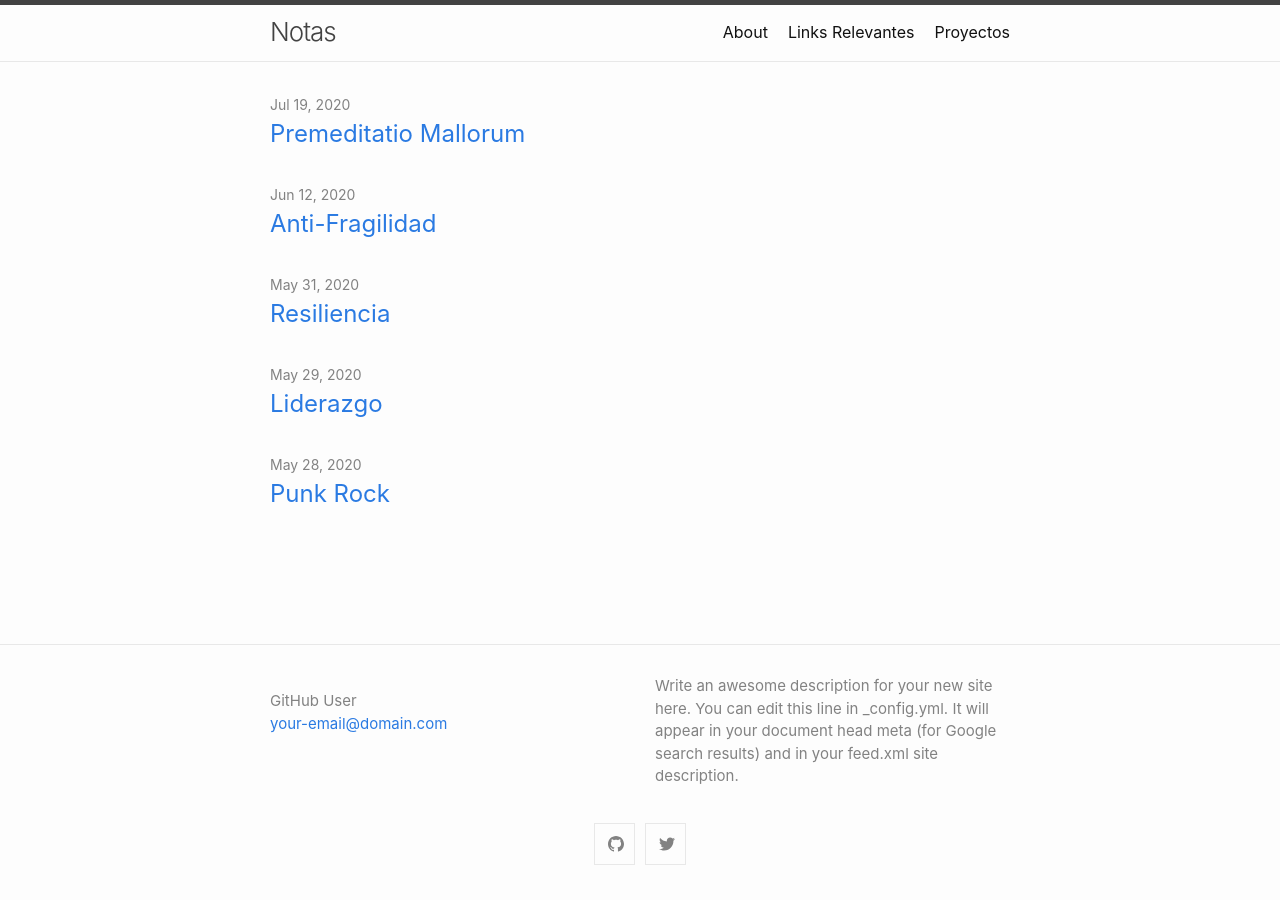
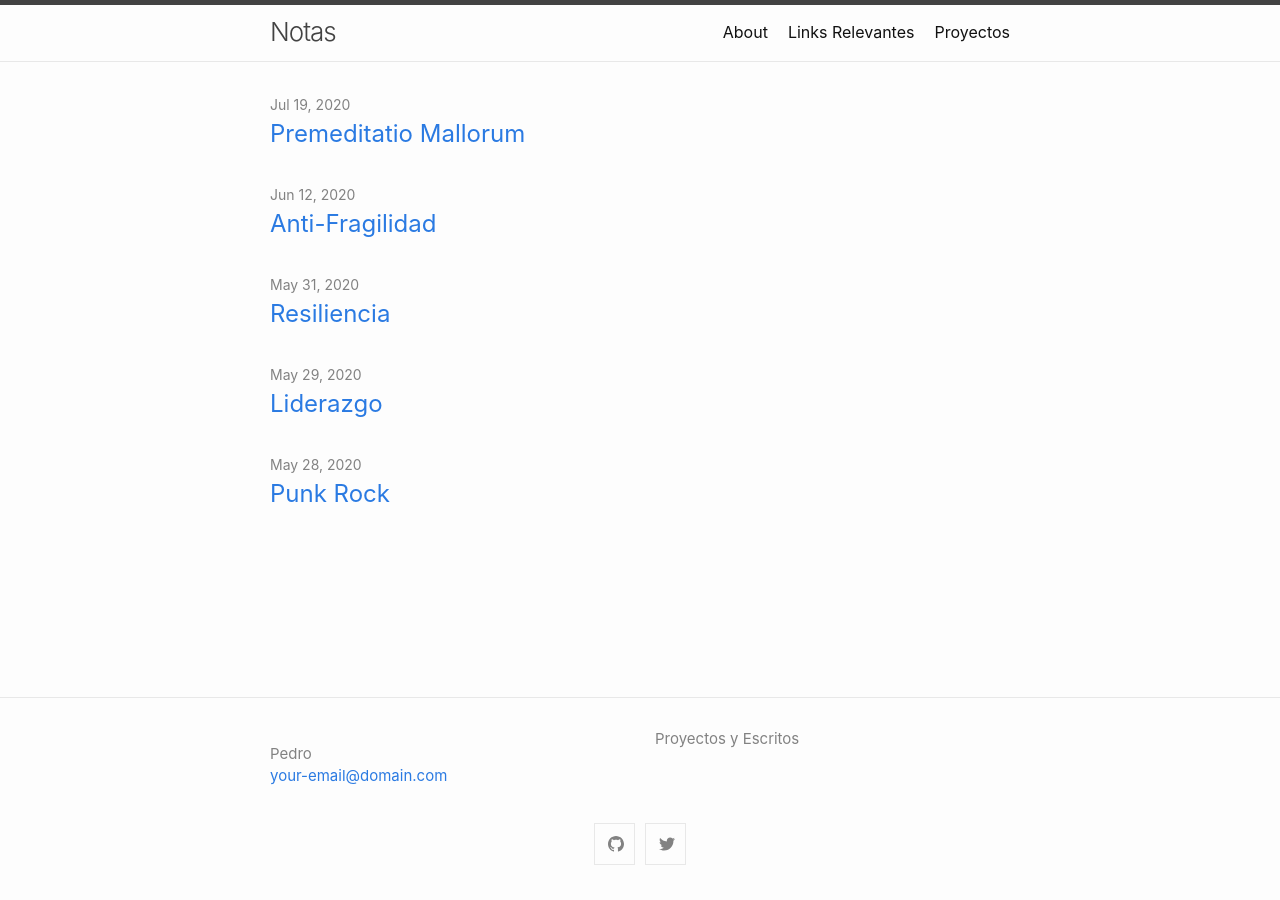
Before and after one commit to petesect18/notas, a Jekyll site: the page built from index.md, in a window 1280 px wide. Built offline with Jekyll 4.4.1, drawn with Linux system fonts in a browser that asks for light colours.

Commit message:
Changing Description on config

```diff
--- a/_config.yml
+++ b/_config.yml
@@ -1,11 +1,9 @@
 title: Notas
 author:
-  name: GitHub User
+  name: Pedro
   email: your-email@domain.com
 description: > # this means to ignore newlines until "show_excerpts:"
-  Write an awesome description for your new site here. You can edit this
-  line in _config.yml. It will appear in your document head meta (for
-  Google search results) and in your feed.xml site description.
+  Proyectos y Escritos
 
 show_excerpts: false # set to true to show excerpts on the homepage
 
```
